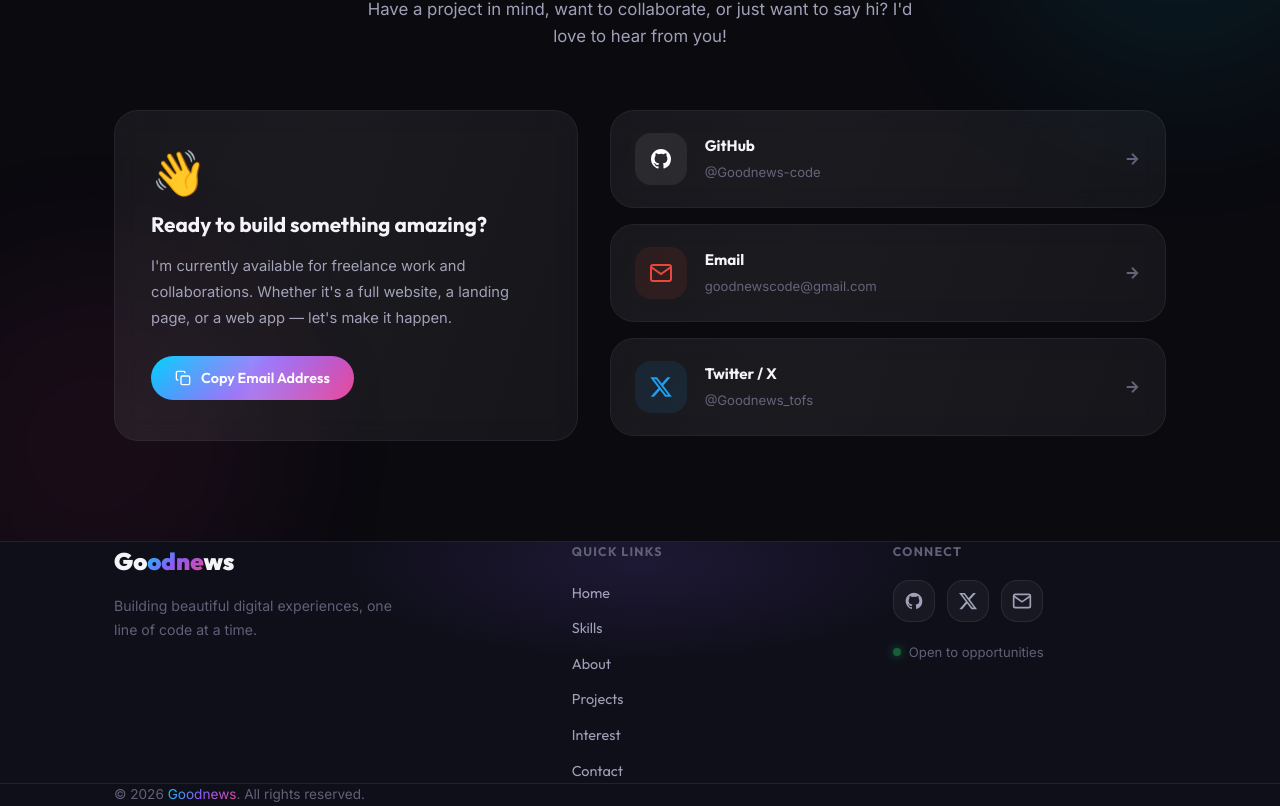
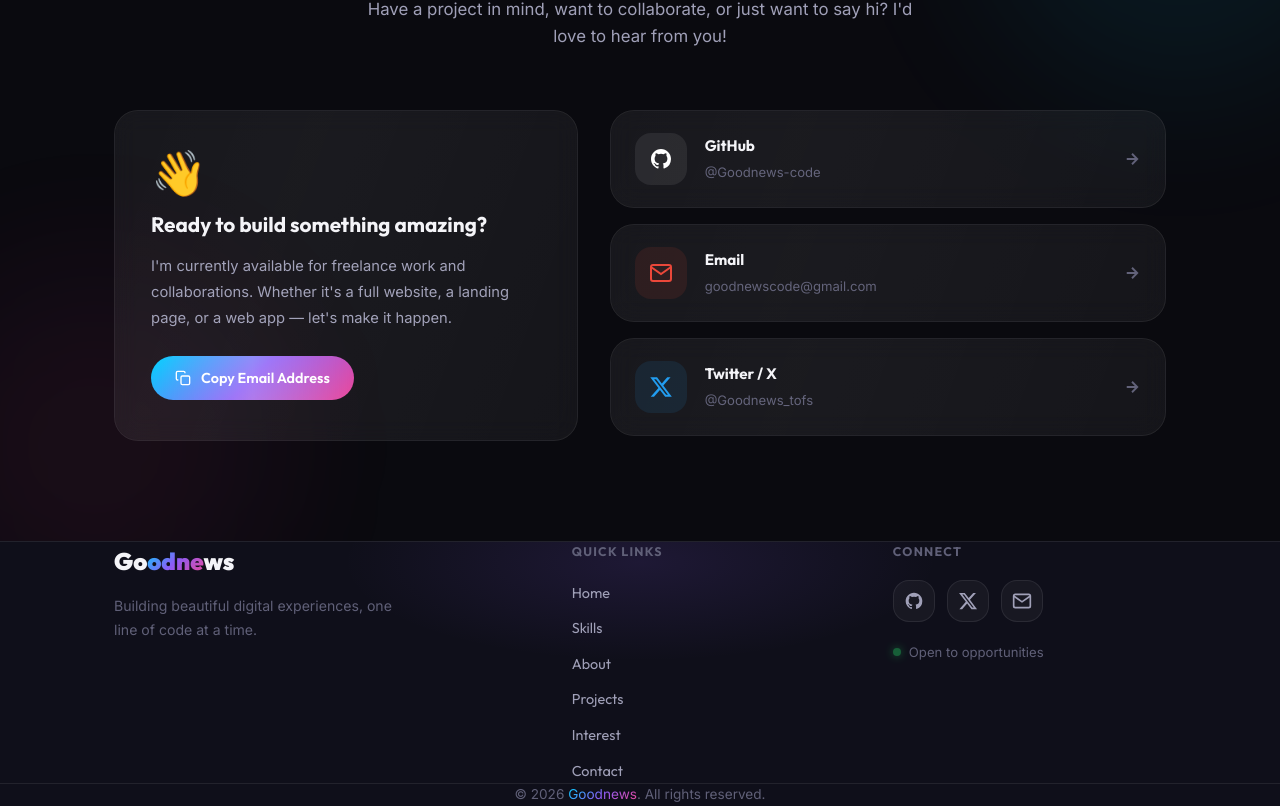
Before and after one commit to Goodnews-code/goodnews-code, a React (Vite) app: page / in a window 1280 px wide. Shown: the part 4851-5657 px from the top of the page. Built offline with nearby package versions, Linux system fonts and the light colour scheme.

Commit message:
style: center footer copyright text

```diff
--- a/src/components/Footer.css
+++ b/src/components/Footer.css
@@ -124,9 +124,10 @@
 .footer__bottom-inner {
   display: flex;
   align-items: center;
-  justify-content: space-between;
+  justify-content: center;
   padding-top: 20px;
   padding-bottom: 24px;
+  text-align: center;
 }
 
 .footer__copyright {
```
